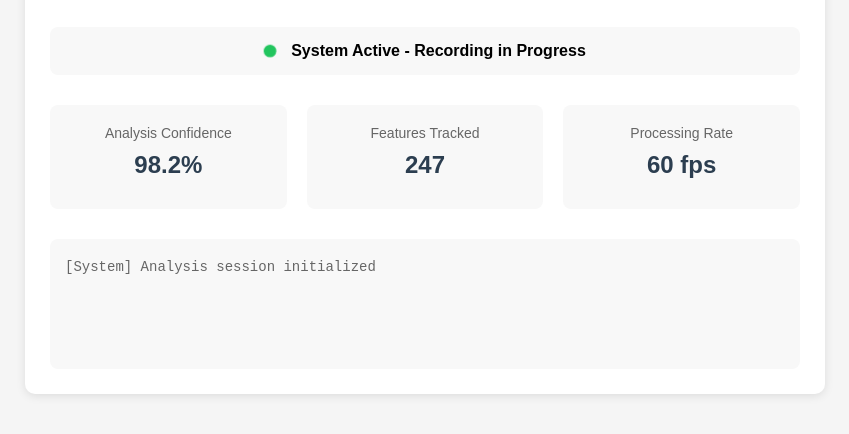
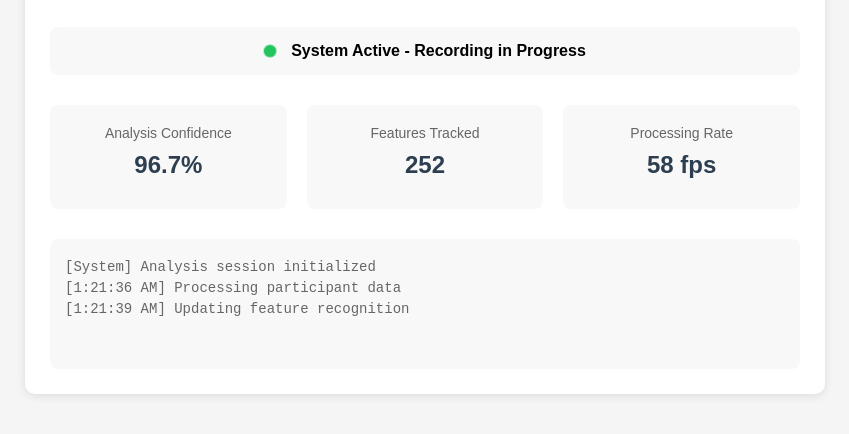
Before and after one commit to kristantraxler/experimental-interface, a plain HTML site: page index.html in a window 1280 px wide. Shown: the part 176-610 px from the top of the page, without its empty margins (215-1064 px from the left). Drawn offline with Linux system fonts and the light colour scheme.

Commit message:
index.html

```diff
--- a/index.html
+++ b/index.html
@@ -2,6 +2,8 @@
 <html>
 <head>
     <title>AI Behavioral Analysis System</title>
+    <meta charset="UTF-8">
+    <meta name="viewport" content="width=device-width, initial-scale=1.0">
     <style>
         body {
             font-family: Arial, sans-serif;
@@ -132,6 +134,7 @@
     </div>
 
     <script>
+        document.addEventListener('DOMContentLoaded', function() {
             // Update metrics randomly
             function updateMetrics() {
                 // Update confidence
@@ -178,5 +181,14 @@
                 systemLog.scrollTop = systemLog.scrollHeight;
             }
 
-        // Update everything periodically
-        setIn
+            // Start the updates when the page loads
+            setInterval(updateMetrics, 2000);
+            setInterval(addLogEntry, 3000);
+
+            // Run initial updates
+            updateMetrics();
+            addLogEntry();
+        });
+    </script>
+</body>
+</html>
```
Lines whose indentation alone changed are shown as unchanged.
